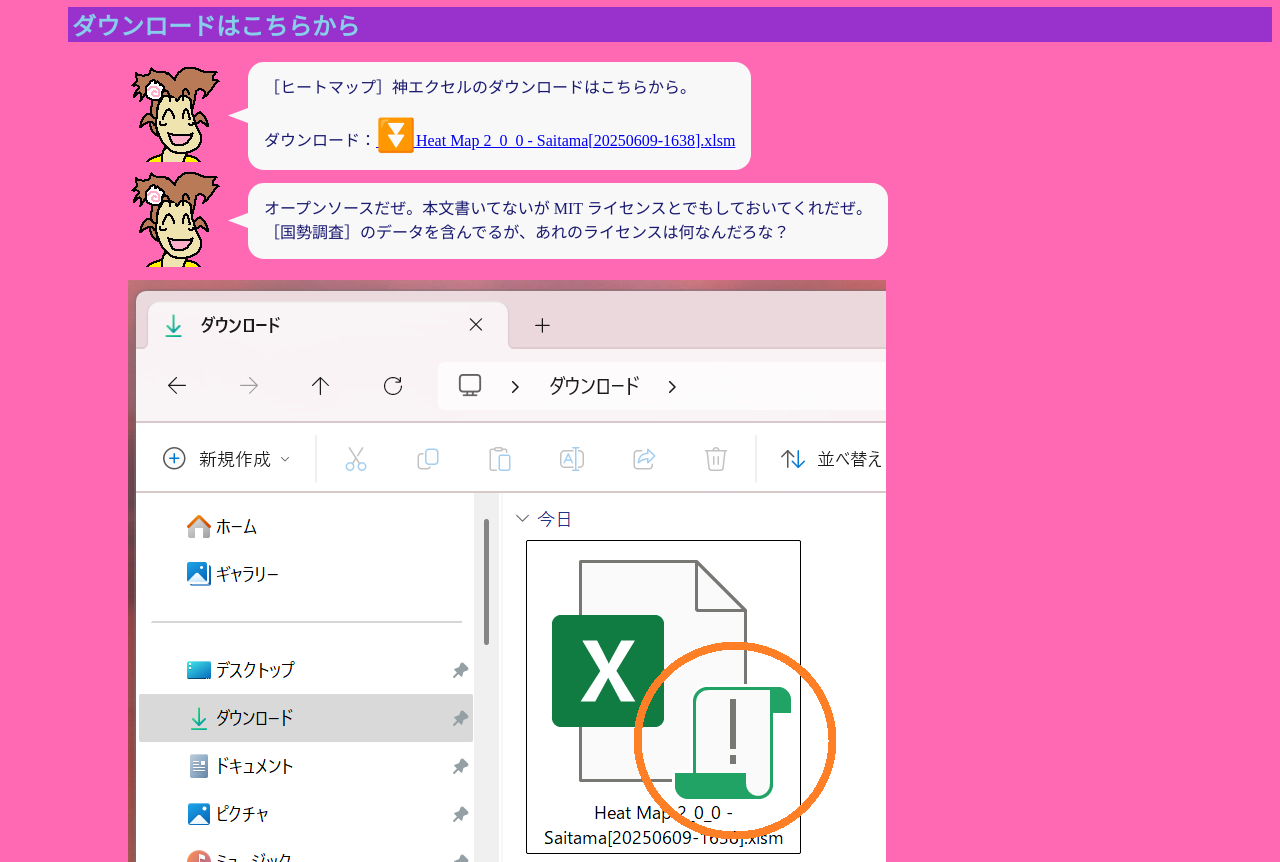
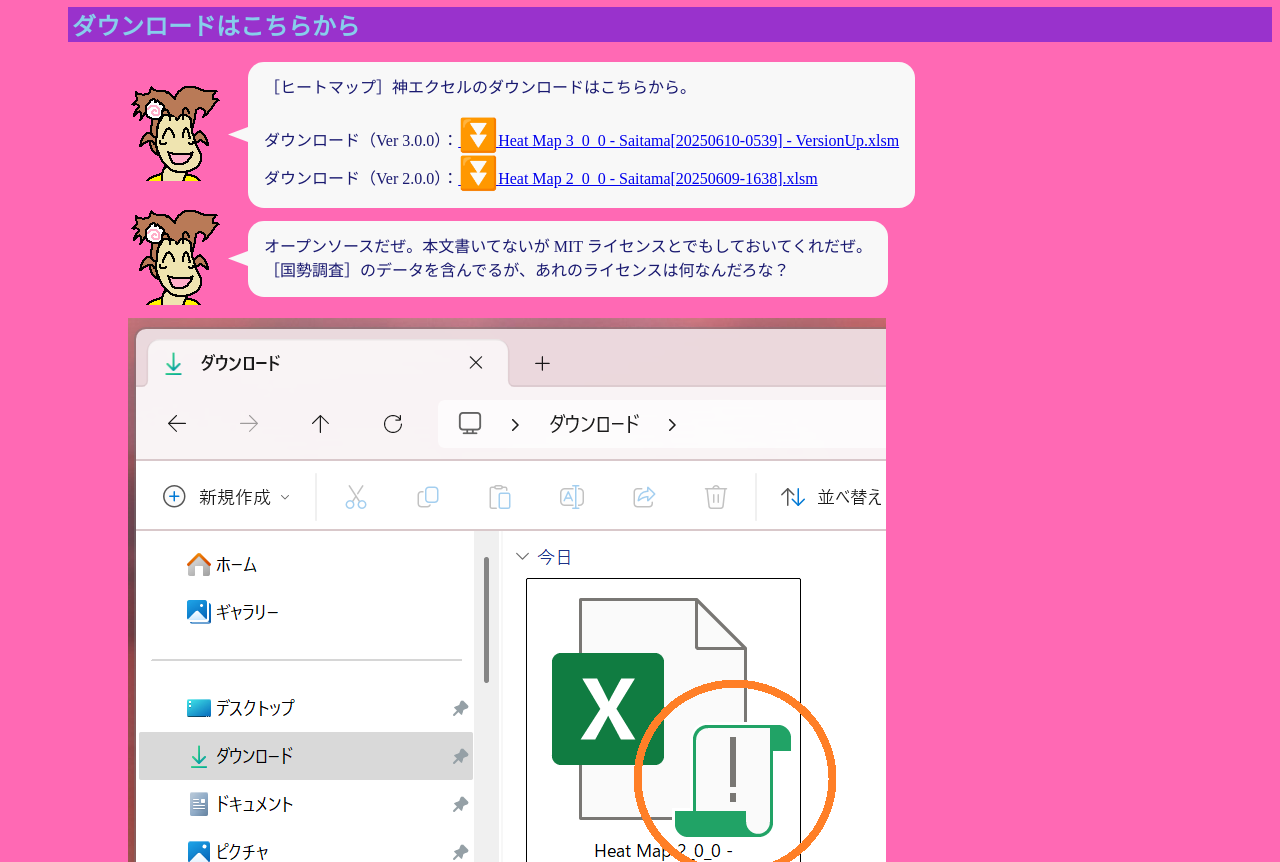
Before and after one commit to muzudho/Warabenture-2025, a Nuxt app: page /team-mirai-volunteer/heat-map in a window 1280 px wide. Shown: the part 6640-7502 px from the top of the page. Built offline with nearby package versions, Linux system fonts and the light colour scheme.

Commit message:
Heat Map Version 3.0.0

```diff
--- a/pages/team-mirai-volunteer/heat-map.vue
+++ b/pages/team-mirai-volunteer/heat-map.vue
@@ -102,7 +102,8 @@
             <div class="baloon">
                 ［ヒートマップ］神エクセルのダウンロードはこちらから。<br>
                 <br>
-                ダウンロード：<a href="/products/202506/Heat Map 2_0_0 - Saitama[20250609-1638].xlsm"><span class="font-x2">⏬</span>Heat Map 2_0_0 - Saitama[20250609-1638].xlsm</a>
+                ダウンロード（Ver 3.0.0）：<a href="/products/202506/Heat Map 3_0_0 - Saitama[20250610-0539] - VersionUp.xlsm"><span class="font-x2">⏬</span>Heat Map 3_0_0 - Saitama[20250610-0539] - VersionUp.xlsm</a><br>
+                ダウンロード（Ver 2.0.0）：<a href="/products/202506/Heat Map 2_0_0 - Saitama[20250609-1638].xlsm"><span class="font-x2">⏬</span>Heat Map 2_0_0 - Saitama[20250609-1638].xlsm</a>
             </div>
         </div>
         <div class="talk">
```
Also changed, not shown: 1 other file (tests, documents, lock files or other folders).
